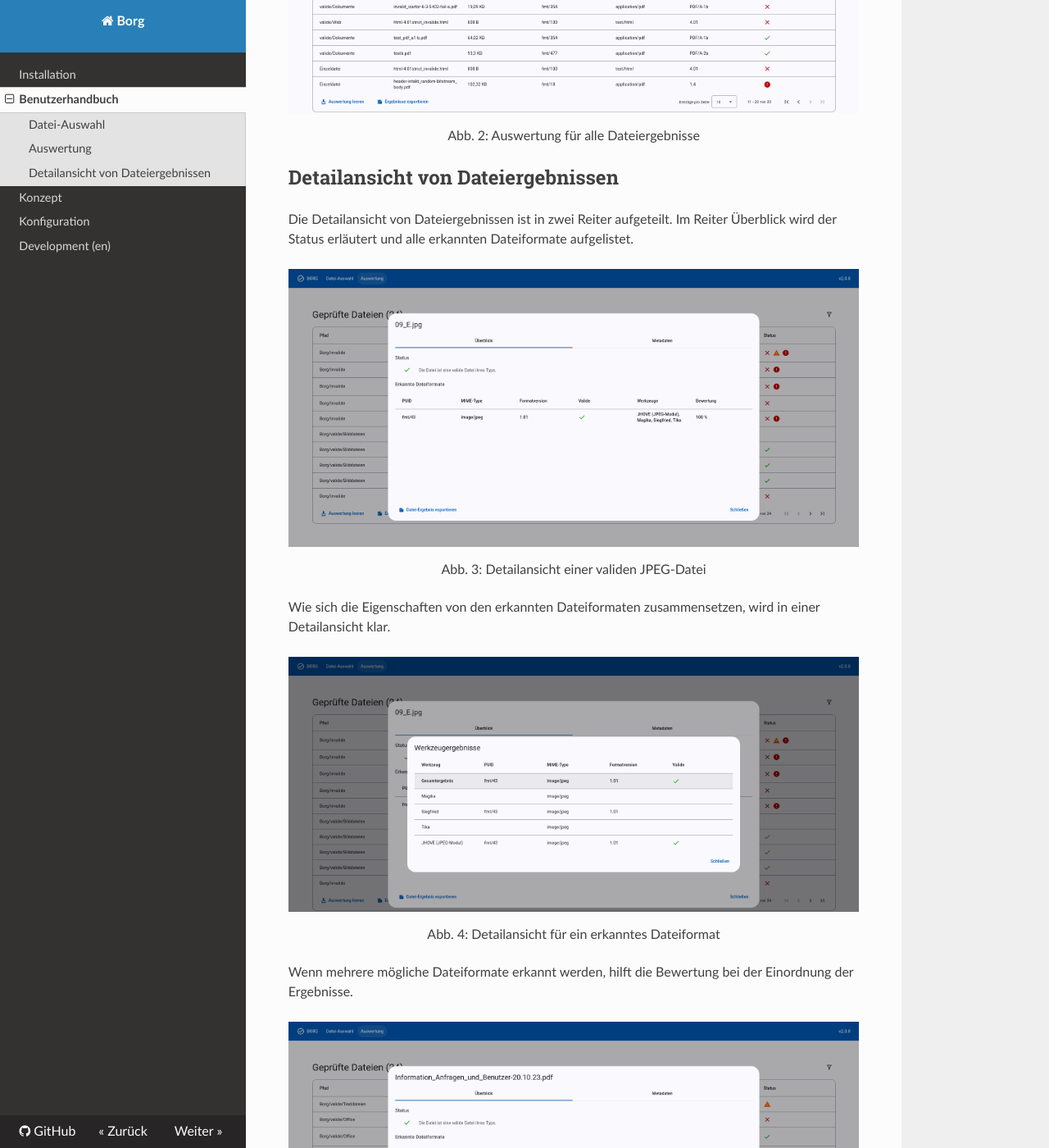
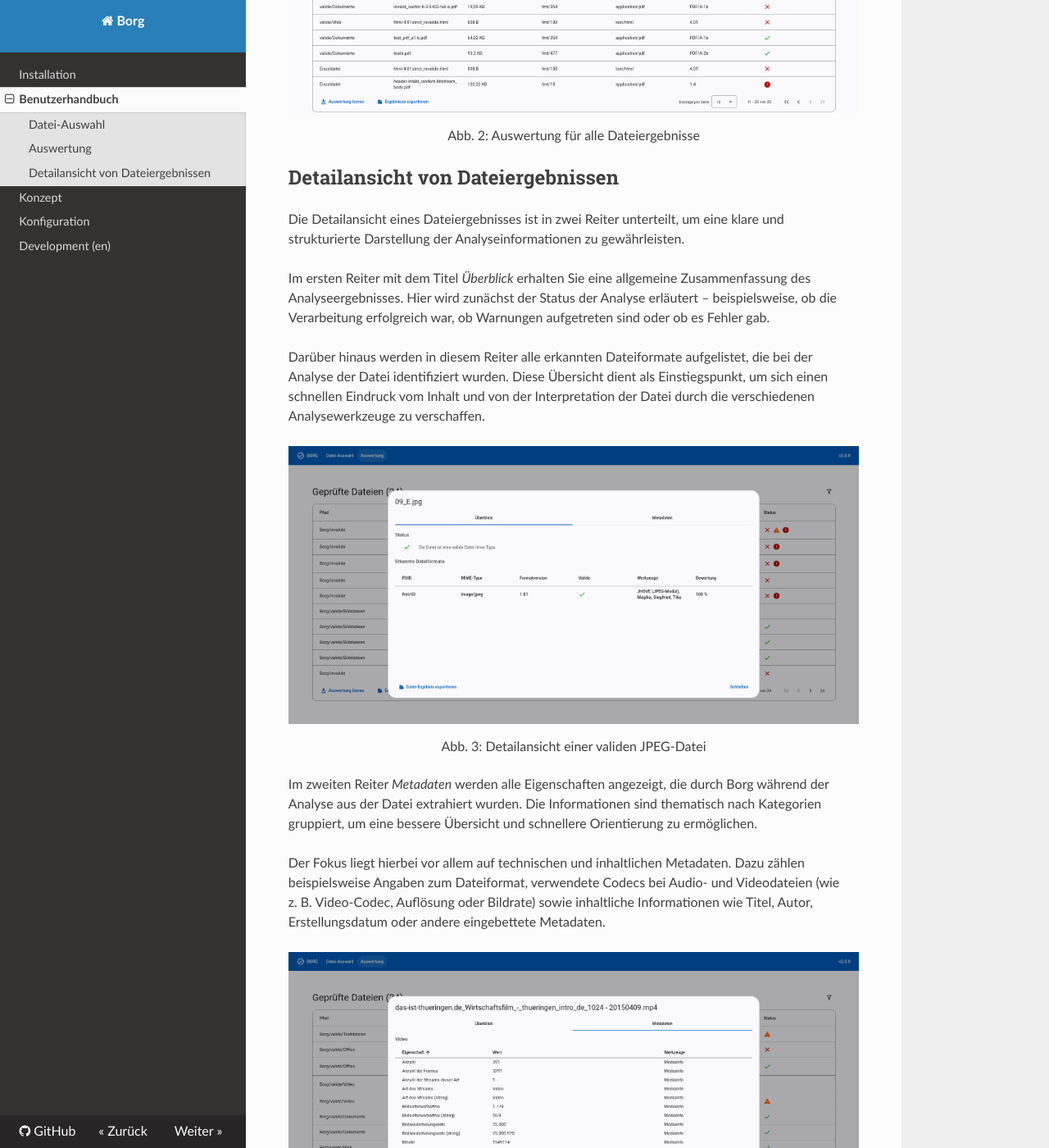
Before and after one commit to Landesarchiv-Thueringen/borg, an MkDocs documentation site: the page built from docs/user_manual.md, in a window 1280 px wide and 1400 px high, scrolled down 1095 px. Shown: the whole window at 82% size. Built offline with MkDocs 1.6.1, drawn with Linux system fonts in a browser that asks for light colours; nearby versions of some CDN libraries; some of the changed text lies outside the part shown.

Commit message:
update docs

```diff
--- a/docs/user_manual.md
+++ b/docs/user_manual.md
@@ -24,7 +24,11 @@ Im Reiter Auswertung wird das Gesamtergebnis für alle hochgeladenen Dateien dar
 
 ## Detailansicht von Dateiergebnissen
 
-Die Detailansicht von Dateiergebnissen ist in zwei Reiter aufgeteilt. Im Reiter Überblick wird der Status erläutert und alle erkannten Dateiformate aufgelistet.
+Die Detailansicht eines Dateiergebnisses ist in zwei Reiter unterteilt, um eine klare und strukturierte Darstellung der Analyseinformationen zu gewährleisten.
+
+Im ersten Reiter mit dem Titel _Überblick_ erhalten Sie eine allgemeine Zusammenfassung des Analyseergebnisses. Hier wird zunächst der Status der Analyse erläutert – beispielsweise, ob die Verarbeitung erfolgreich war, ob Warnungen aufgetreten sind oder ob es Fehler gab.
+
+Darüber hinaus werden in diesem Reiter alle erkannten Dateiformate aufgelistet, die bei der Analyse der Datei identifiziert wurden. Diese Übersicht dient als Einstiegspunkt, um sich einen schnellen Eindruck vom Inhalt und von der Interpretation der Datei durch die verschiedenen Analysewerkzeuge zu verschaffen.
 
 <figure markdown="span">
   ![Detailansicht Datei 1](img/file_details_1_cut.png){ loading=lazy }
@@ -32,20 +36,34 @@ Die Detailansicht von Dateiergebnissen ist in zwei Reiter aufgeteilt. Im Reiter
   <center><figcaption>Abb. 3: Detailansicht einer validen JPEG-Datei</figcaption></center>
 </figure>
 
-Wie sich die Eigenschaften von den erkannten Dateiformaten zusammensetzen, wird in einer Detailansicht klar.
+Im zweiten Reiter _Metadaten_ werden alle Eigenschaften angezeigt, die durch Borg während der Analyse aus der Datei extrahiert wurden. Die Informationen sind thematisch nach Kategorien gruppiert, um eine bessere Übersicht und schnellere Orientierung zu ermöglichen.
+
+Der Fokus liegt hierbei vor allem auf technischen und inhaltlichen Metadaten. Dazu zählen beispielsweise Angaben zum Dateiformat, verwendete Codecs bei Audio- und Videodateien (wie z. B. Video-Codec, Auflösung oder Bildrate) sowie inhaltliche Informationen wie Titel, Autor, Erstellungsdatum oder andere eingebettete Metadaten.
+
+<figure markdown="span">
+  ![Datei Metadaten](img/file_metadata.png){ loading=lazy }
+  <br>
+  <center><figcaption>Abb. 4: Metadatenansicht einer Videodatei</figcaption></center>
+</figure>
+
+In der Anwendung können Sie sich zu jedem erkannten Dateiformat eine Detailansicht anzeigen lassen. Klicken Sie dazu einfach auf eine Zeile in der Übersichtstabelle der erkannten Formate. Daraufhin öffnet sich ein neuer Dialog, der Ihnen eine tiefere Einsicht in die Zusammensetzung der ermittelten Eigenschaften bietet.
+
+In dieser Detailansicht finden Sie eine strukturierte Tabelle, in der nachvollziehbar aufgeschlüsselt ist, welche Werkzeuge (Tools) zur Analyse eingesetzt wurden, welche spezifischen Eigenschaften sie jeweils extrahiert haben, und wie diese Einzelergebnisse schließlich zum Gesamtergebnis des erkannten Dateiformats zusammengeführt wurden.
+
+Diese transparente Darstellung hilft dabei, die Herkunft und Zuverlässigkeit einzelner Informationen besser nachzuvollziehen und ermöglicht eine fundierte Bewertung der Analyseergebnisse.
 
 <figure markdown="span">
   ![Detailansicht Datei 1](img/format_result_cut.png){ loading=lazy }
   <br>
-  <center><figcaption>Abb. 4: Detailansicht für ein erkanntes Dateiformat</figcaption></center>
+  <center><figcaption>Abb. 5: Detailansicht für ein erkanntes Dateiformat</figcaption></center>
 </figure>
 
-Wenn mehrere mögliche Dateiformate erkannt werden, hilft die Bewertung bei der Einordnung der Ergebnisse.
+Wenn bei der Analyse mehrere mögliche Dateiformate erkannt werden, unterstützt die Bewertung der Ergebnisse dabei, diese einzuordnen und die wahrscheinlichste Interpretation auszuwählen.
 
 <figure markdown="span">
   ![Detailansicht Datei 2](img/file_details_2_cut.png){ loading=lazy }
   <br>
-  <center><figcaption>Abb. 5: Detailansicht einer Datei mit mehreren erkannten Dateiformaten</figcaption></center>
+  <center><figcaption>Abb. 6: Detailansicht einer Datei mit mehreren erkannten Dateiformaten</figcaption></center>
 </figure>
 
 Werden Probleme mit einer Datei festgestellt wird das klar in der Oberfläche kommuniziert.
@@ -53,13 +71,5 @@ Werden Probleme mit einer Datei festgestellt wird das klar in der Oberfläche ko
 <figure markdown="span">
   ![Detailansicht Datei 3](img/file_details_3_cut.png){ loading=lazy }
   <br>
-  <center><figcaption>Abb. 6: Detailansicht einer fehlerhaften Datei</figcaption></center>
+  <center><figcaption>Abb. 7: Detailansicht einer fehlerhaften Datei</figcaption></center>
 </figure>
-
-Im Reiter Metadaten werden alle Eigenschaften die von Borg extrahiert wurden gruppiert nach Kategorie aufgelistet.
-
-<figure markdown="span">
-  ![Datei Metadaten](img/file_metadata.png){ loading=lazy }
-  <br>
-  <center><figcaption>Abb. 7: Metadatenansicht einer Videodatei</figcaption></center>
-</figure>
```
